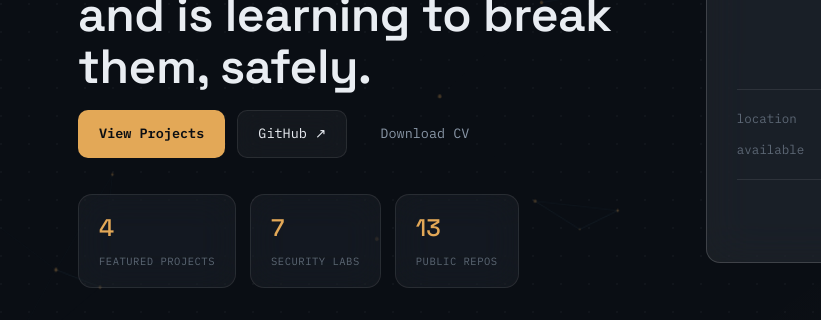
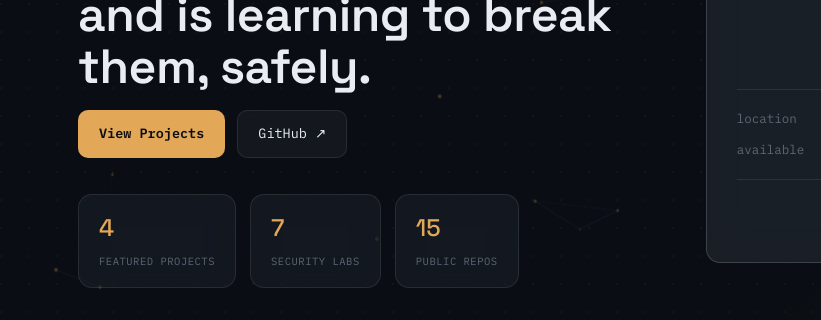
Before and after one commit to Trixiemacharia/Personal_portfolio, a plain HTML site: page index.html in a window 1280 px wide. Shown: the part 305-625 px from the top of the page, 0-821 px from the left. Drawn offline with Linux system fonts and the light colour scheme.

Commit message:
new file:   .gitignore modified:   index.html

```diff
--- a/index.html
+++ b/index.html
@@ -58,12 +58,11 @@
       <div class="hero-ctas">
         <a href="#projects" class="btn btn-primary">View Projects</a>
         <a href="https://github.com/Trixiemacharia" target="_blank" rel="noopener" class="btn btn-glass">GitHub ↗</a>
-        <a href="#" class="btn btn-ghost" id="cvLink">Download CV</a>
       </div>
       <div class="stat-strip">
         <div class="stat-chip glass"><span class="stat-num" data-count="4">0</span><span class="stat-label">Featured Projects</span></div>
         <div class="stat-chip glass"><span class="stat-num" data-count="7">0</span><span class="stat-label">Security Labs</span></div>
-        <div class="stat-chip glass"><span class="stat-num" data-count="13">0</span><span class="stat-label">Public Repos</span></div>
+        <div class="stat-chip glass"><span class="stat-num" data-count="15">0</span><span class="stat-label">Public Repos</span></div>
       </div>
     </div>
 
```
Also changed, not shown: 1 other file.
